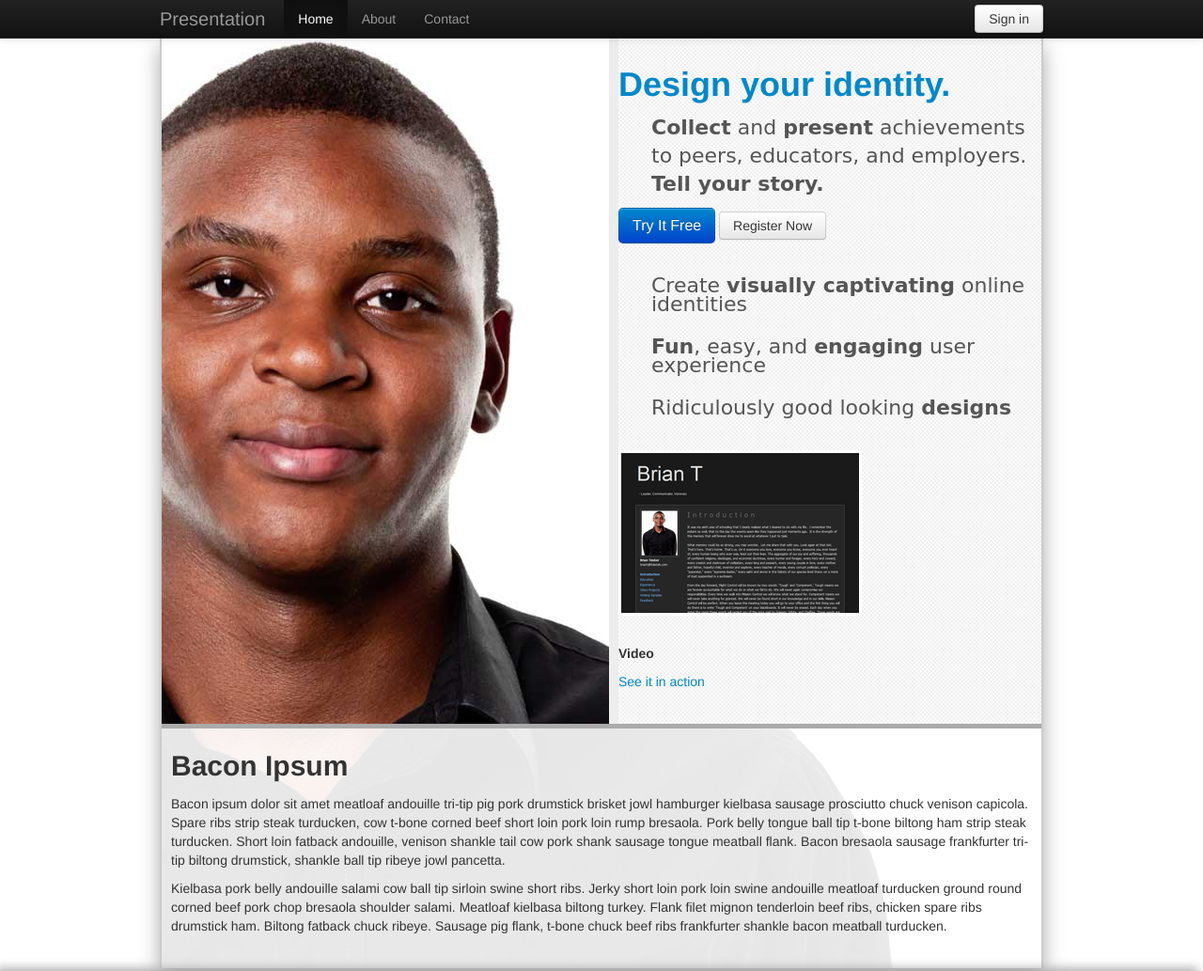
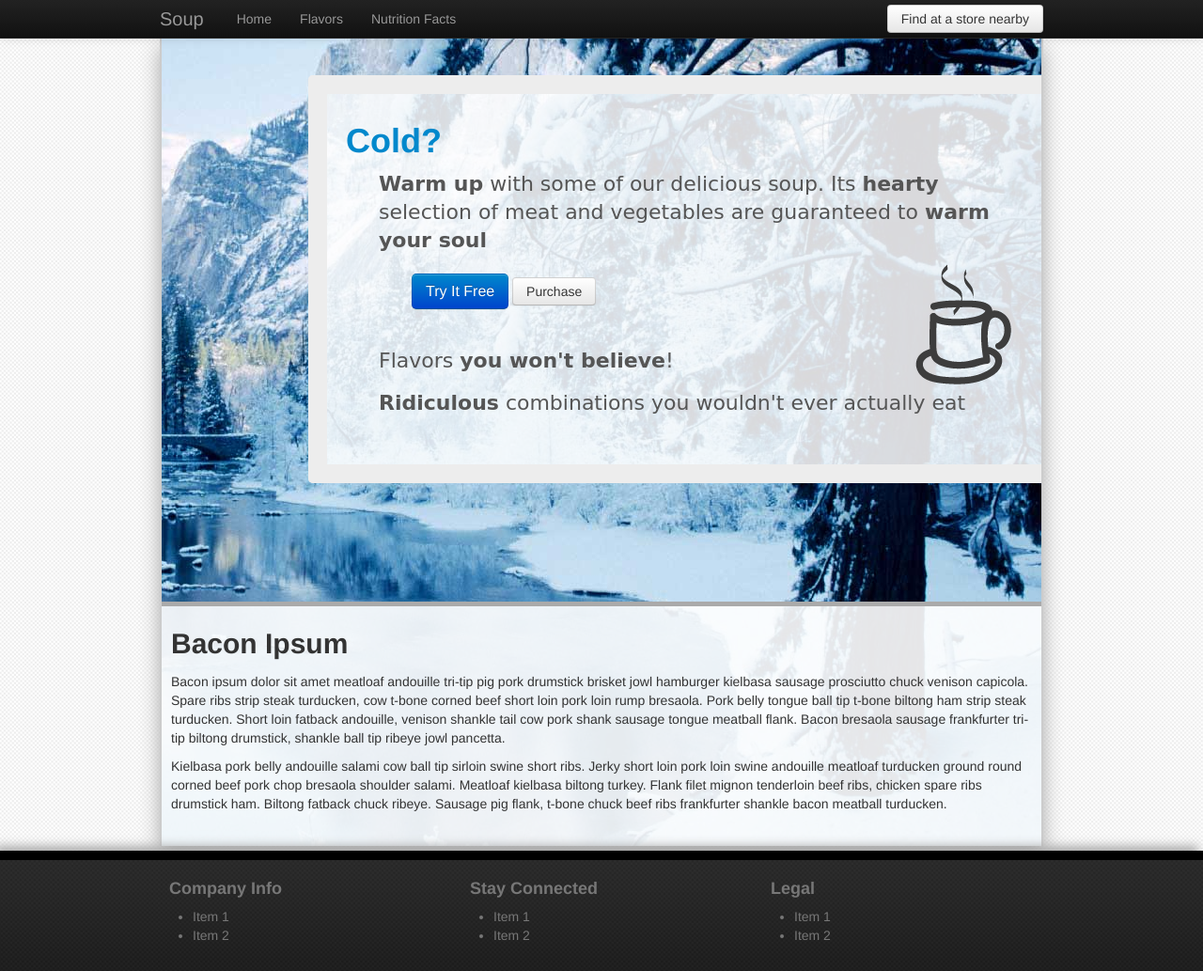
Before and after one commit to bgrins/html5-workshop, a plain HTML site: page 4-marketing-design/index.html in a window 1280 px wide. Shown: the top 1033 px of the page at 94% size. Drawn offline with Linux system fonts and the light colour scheme; a web font is replaced by a local one.

Commit message:
Updating content and images

```diff
--- a/4-marketing-design/css/main.css
+++ b/4-marketing-design/css/main.css
@@ -1,5 +1,6 @@
 
 body {
+	background: url(../img/lines.png);
 	padding-top: 40px;
 }
 .sunny {
@@ -10,14 +11,27 @@ body {
 	margin-left: 35px;
 }
 .main {
-	background-image: url(../img/guy.jpeg);
-	background-position: -460px 0;
+	background-image: url(../img/landscape.jpg);
+	background-position: -790px -260px;
 	background-repeat: no-repeat;
 
 	border: solid 2px #CCC;
 	border-top: none;
 	border-bottom: none;
 	box-shadow: 0 10px 20px #AAA;
+}
+
+.banner {
+	min-height: 600px;
+}
+.callout {
+	margin-top: 40px;
+	padding-top: 20px;
+	padding: 20px;
+	border: 20px solid #EDEDED;
+	border-right:none;
+	background: rgba(255, 255, 255, .85);
+	border-radius: 5px 0 0 5px;
 }
 
 .sketch {
@@ -28,15 +42,15 @@ body {
 .sketch li {
 	margin: 25px 0;
 }
+.action {
+	margin-left: 60px;
+	padding: 10px;
+}
 .subtitle {
 	margin-right: 8px;
 	margin-top: 11px;
 }
 .nestedleft {
-	padding-top: 20px;
-	padding-bottom: 25px;
-	border-left: 10px solid #EDEDED;
-	background: url(../img/lines.png);
 }
 
 .nested {
--- a/4-marketing-design/index.html
+++ b/4-marketing-design/index.html
@@ -30,15 +30,15 @@
             <span class="icon-bar"></span>
             <span class="icon-bar"></span>
           </a>
-          <a class="brand" href="#">Presentation</a>
+          <a class="brand" href="#">Soup</a>
           <div class="nav-collapse collapse">
             <ul class="nav">
-              <li class="active"><a href="#">Home</a></li>
-              <li><a href="#about">About</a></li>
-              <li><a href="#contact">Contact</a></li>
+              <li class=""><a href="#">Home</a></li>
+              <li><a href="#">Flavors</a></li>
+              <li><a href="#">Nutrition Facts</a></li>
             </ul>
             <form class="navbar-form pull-right">
-              <button type="submit" class="btn">Sign in</button>
+              <button type="submit" class="btn">Find at a store nearby</button>
             </form>
           </div><!--/.nav-collapse -->
         </div>
@@ -48,47 +48,33 @@
     <div class="container">
 
 <div id="main-container" class="container">
-        <div class='main' id="briant">
+        <div class='main'>
 
-    <div class="row">
+    <div class="row banner">
 
-      <div class="pull-right span6">
-          <div class='nestedleft'>
+      <div class="pull-right span10">
+          <div class='callout clearfix'>
               <h1 id='logo'>
                   <a href='/'>
-                      Design your identity.
+                      Cold?
                   </a>
               </h1>
 
               <p class="sunny subtitle">
-                  <strong>Collect</strong> and <strong>present</strong> achievements to peers, educators, and employers. <strong>Tell your story.</strong>
+                  <strong>Warm up</strong> with some of our delicious soup.  Its <strong>hearty</strong> selection of meat and vegetables are guaranteed to <strong>warm your soul</strong>
               </p>
 
-              <div class='action clearfix'>
+              <img src='img/cup.png' style="float:right;" />
+              <div class='action'>
                   <a href="#" class='btn btn-large btn-primary' title="no signup required!">Try It Free</a>
-                  <a href="#" class="btn">Register Now</a>
+                  <a href="#" class="btn">Purchase</a>
               </div>
 
               <ul class='sketch sunny'>
-                  <li class='active' data-topic='easel'>Create <strong>visually captivating</strong> online identities</li>
-                  <li class='active' data-topic='easel'><strong>Fun</strong>, easy, and <strong>engaging</strong> user experience</li>
-                  <li class='active' data-topic='easel'>Ridiculously good looking <strong>designs</strong></li>
+                  <li class='active'>Flavors <strong>you won't believe</strong>!</li>
+                  <li class='active'><strong>Ridiculous</strong> combinations you wouldn't ever actually eat</li>
               </ul>
 
-              <div class='watch-container'>
-                  <div class='watch clearfix'>
-                      <div class="portfolio-screenshot">
-                          <a target="_blank" href='#'><img src='img/portfolio.png' /></a>
-                      </div>
-                      <div class="portfolio-details">
-                          <div class='clearfix'>
-                              <a class='video play ipopup' href='http://www.youtube.com/embed/yv8om0BUfEo'>&nbsp;</a>
-                              <h5>Video</h5>
-                          </div>
-                          <p><a class='accent ipopup' href='http://www.youtube.com/embed/yv8om0BUfEo'>See it in action</a></p>
-                      </div>
-                  </div>
-              </div>
           </div>
       </div>
     </div>
```
Also changed, not shown: 4-marketing-design/img/cup.png (added), 4-marketing-design/img/guy.jpeg (deleted), 4-marketing-design/img/landscape.jpg (added).
